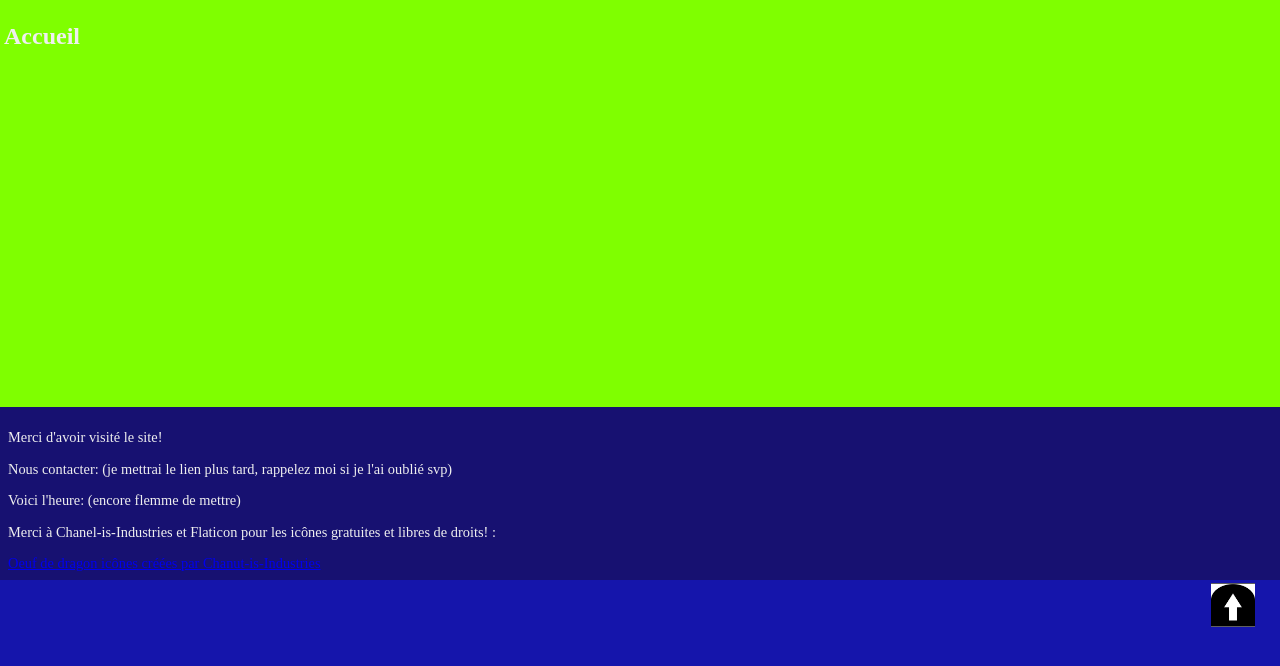
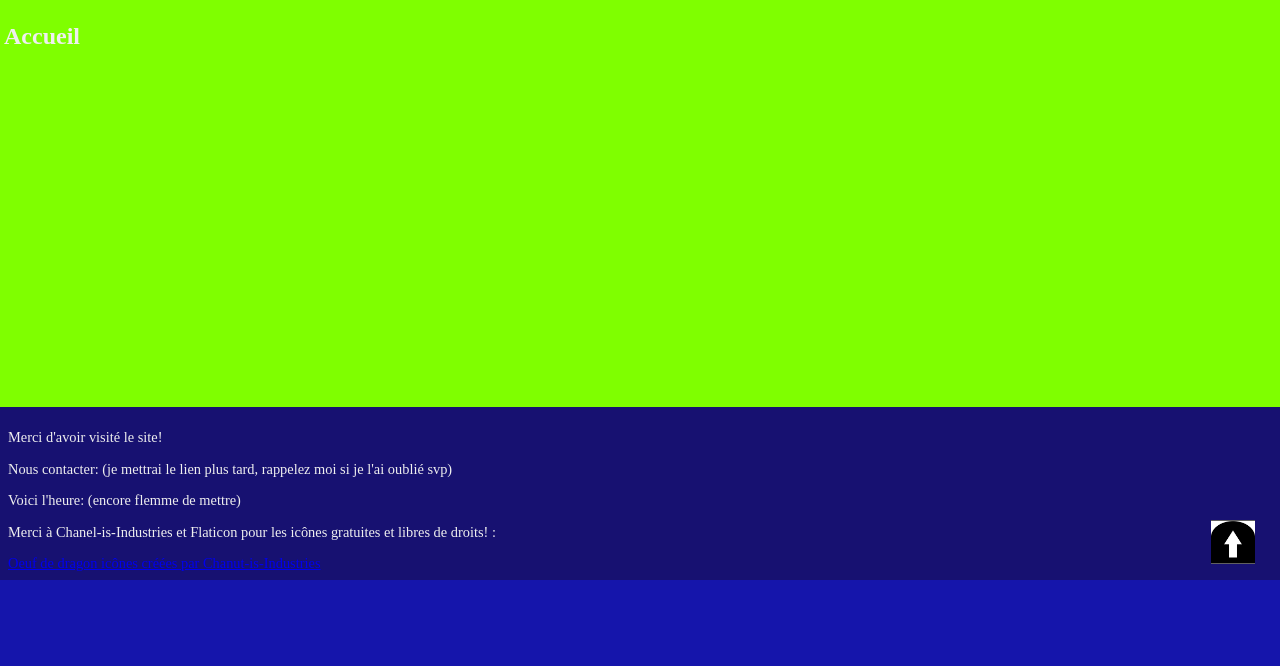
Before and after one commit to Iriax72/DnD-online, a PHP site: page / in a window 1280 px wide. Shown: the part 101-767 px from the top of the page. Run offline with PHP 8.4, Linux system fonts and the light colour scheme.

Commit message:
soulever le up-btn

```diff
--- a/style.css
+++ b/style.css
@@ -117,6 +117,6 @@ footer{
 
 #up-btn{
     position: absolute;
-    bottom: 72px;
+    bottom: 135px;
     right: 25px;
 }
```
